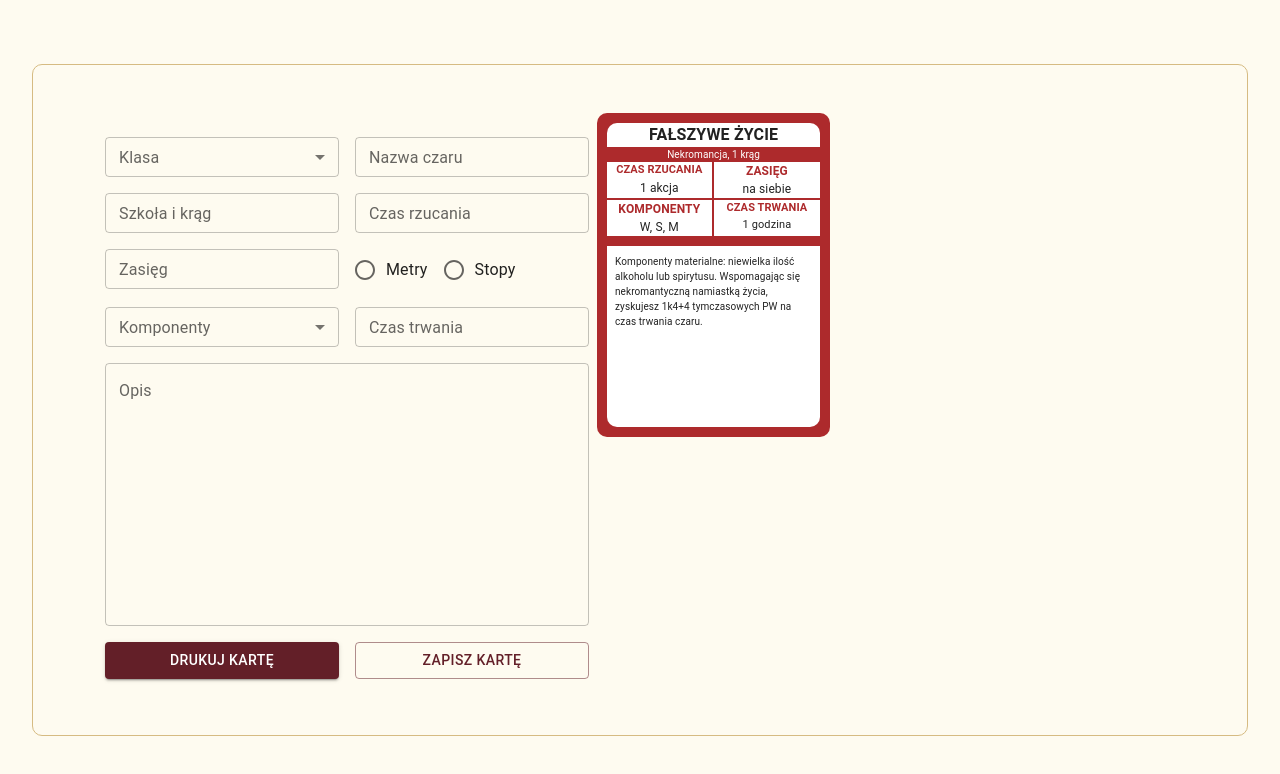
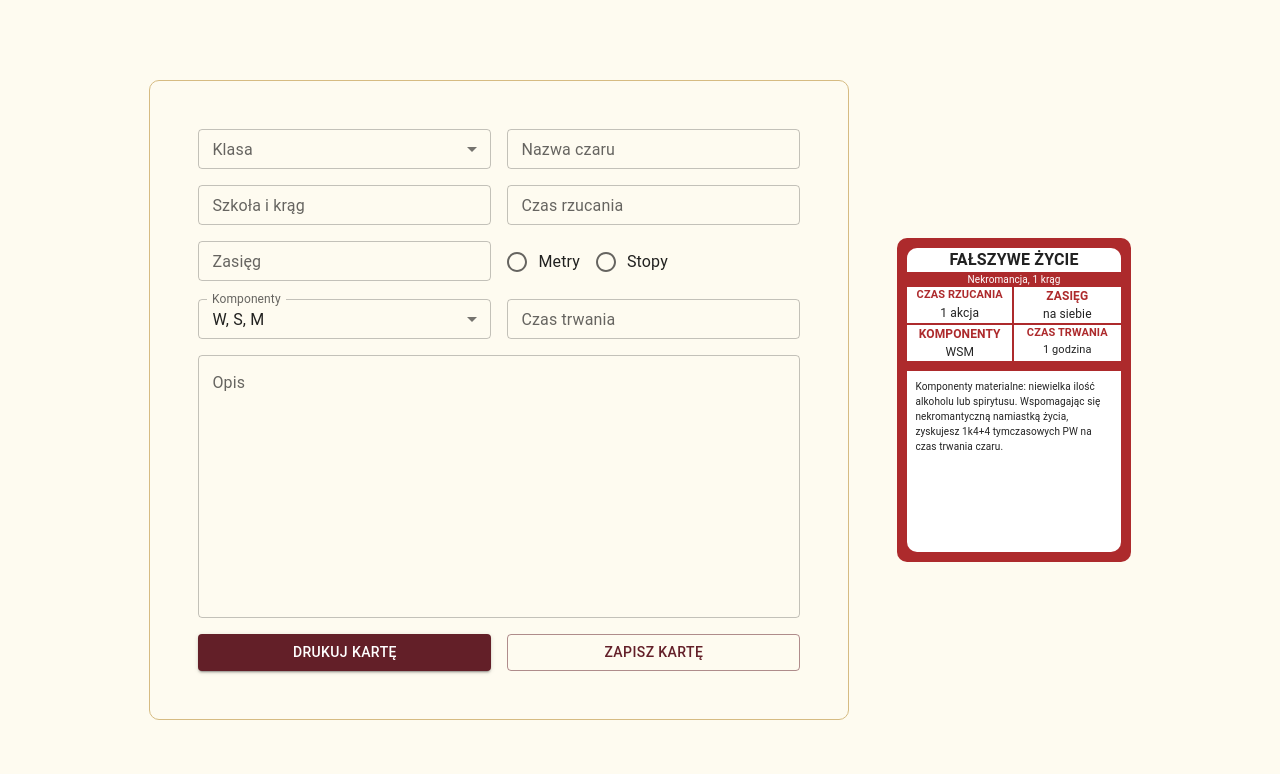
Before and after one commit to GKonior/card-generator, a React (Create React App) app: page / in a window 1280 px wide. Shown: the top 774 px of the page. Built offline with nearby package versions, Linux system fonts and the light colour scheme.

Commit message:
Use hook instead of form

```diff
--- a/src/App.tsx
+++ b/src/App.tsx
@@ -1,53 +1,27 @@
-import React, { useEffect, useState, useRef, Component } from 'react';
-import { Box, SelectChangeEvent } from '@mui/material';
-import { SubmitHandler, useForm } from 'react-hook-form';
+import React, { useRef, Component } from 'react';
+import { Box } from '@mui/material';
 import { getBackgroundColor } from './helpers';
 import SpellCard from './components/SpellCard';
 import { useReactToPrint } from 'react-to-print';
 import Grid from '@mui/material/Grid';
-import { defaultValues } from './constants/defaultValues';
-import { FormInputsTypes } from './types/FormInputsTypes';
 import FormInputs from './components/Form/FormInputs';
 import Button from './components/Button';
+import useCardData from './hooks/useCardData';
 
 function App() {
-  const [selectedComponents, setSelectedComponents] = useState<string[]>([]);
-  const { register, watch, handleSubmit, setValue } = useForm<FormInputsTypes>({
-    defaultValues,
-  });
-  const [cardClass, setCardClass] = useState('');
-
-  const handleClassChange = (event: SelectChangeEvent) => {
-    setCardClass(event.target.value as string);
-  };
-
+  const { values, handlers } = useCardData();
+  const {
+    cardClass,
+    spellName,
+    spellLevel,
+    spellCastTime,
+    spellRange,
+    spellComponents,
+    spellDuration,
+    rangeUnit,
+    spellDescription,
+  } = values;
   const cardColor = getBackgroundColor(cardClass);
-
-  const spellName = watch('spellName');
-  const spellLevel = watch('spellLevel');
-  const spellCastTime = watch('spellCastTime');
-  const spellRange = watch('spellRange');
-  const spellComponents = watch('spellComponents');
-  const spellDuration = watch('spellDuration');
-  const rangeUnit = watch('rangeUnit');
-  const spellDescription = watch('spellDescription');
-
-  const onSubmit: SubmitHandler<FormInputsTypes> = data => console.log(data);
-
-  const handleComponentsChange = (
-    event: SelectChangeEvent<typeof selectedComponents>,
-  ) => {
-    const {
-      target: { value },
-    } = event;
-    const components = typeof value === 'string' ? value.split(',') : value;
-    setSelectedComponents(components.map(component => component.split('')[0]));
-  };
-
-  useEffect(() => {
-    setValue('spellComponents', selectedComponents);
-    setValue('cardClass', cardClass);
-  }, [selectedComponents, cardClass, setValue]);
 
   const ref = useRef<Component>(null);
 
@@ -72,26 +46,14 @@ function App() {
           width: '95%',
           padding: 6,
           display: 'flex',
+          maxWidth: 700,
         }}
-      >
-        <Box
-          component="form"
-          sx={{
-            '& > :not(style)': { m: 1, width: '500px' },
-            display: 'flex',
-            flexDirection: 'column',
-          }}
-          noValidate
-          autoComplete="off"
-          onSubmit={handleSubmit(onSubmit)}
       >
         <Grid container spacing={2}>
           <FormInputs
-              register={register}
             cardClass={cardClass}
-              handleClassChange={handleClassChange}
-              selectedComponents={selectedComponents}
-              handleComponentsChange={handleComponentsChange}
+            onChange={handlers}
+            selectedComponents={spellComponents}
           />
           <Grid item xs={6}>
             <Button onClick={handlePrint} variant="contained">
@@ -103,16 +65,14 @@ function App() {
           </Grid>
         </Grid>
       </Box>
-        <Box ref={ref}>
+      <Box ref={ref} ml={6}>
         <SpellCard
           cardColor={cardColor}
           spellName={spellName || 'FAŁSZYWE ŻYCIE'}
           spellLevel={spellLevel || 'Nekromancja, 1 krąg'}
           spellCastTime={spellCastTime || '1 akcja'}
           spellRange={spellRange || 'na siebie'}
-            spellComponents={
-              spellComponents.length === 0 ? ['W, S, M'] : spellComponents
-            }
+          spellComponents={spellComponents}
           rangeUnit={rangeUnit}
           spellDuration={spellDuration || '1 godzina'}
           spellDescription={
@@ -122,7 +82,6 @@ function App() {
         />
       </Box>
     </Box>
-    </Box>
   );
 }
 
--- a/src/components/Form/FormInputs.tsx
+++ b/src/components/Form/FormInputs.tsx
@@ -2,34 +2,29 @@ import React from 'react';
 import Grid from '@mui/material/Grid';
 import FormControl from '@mui/material/FormControl';
 import InputLabel from '@mui/material/InputLabel';
-import Select, { SelectChangeEvent } from '@mui/material/Select';
+import Select from '@mui/material/Select';
 import MenuItem from '@mui/material/MenuItem';
 import TextField from '@mui/material/TextField';
 import RadioGroup from '@mui/material/RadioGroup';
 import FormControlLabel from '@mui/material/FormControlLabel';
 import Radio from '@mui/material/Radio';
 import OutlinedInput from '@mui/material/OutlinedInput';
-import { componentsTypes } from '../../constants';
+import { componentsOptions, cardClassesOptions } from '../../constants';
 import Checkbox from '@mui/material/Checkbox';
 import ListItemText from '@mui/material/ListItemText';
-import { UseFormRegister } from 'react-hook-form';
-import { FormInputsTypes } from '../../types/FormInputsTypes';
 
 type FormInputsProps = {
-  register: UseFormRegister<FormInputsTypes>;
   cardClass: string;
-  handleClassChange: (event: SelectChangeEvent) => void;
   selectedComponents: string[];
-  handleComponentsChange: (event: SelectChangeEvent<string[]>) => void;
+  onChange: any;
 };
 
 const FormInputs = ({
-  register,
   cardClass,
-  handleClassChange,
   selectedComponents,
-  handleComponentsChange,
+  onChange,
 }: FormInputsProps) => {
+  const { handleChange, handleComponentsChange } = onChange;
   return (
     <>
       <Grid item xs={6}>
@@ -38,50 +33,50 @@ const FormInputs = ({
           <Select
             label="Klasa"
             value={cardClass}
-            onChange={handleClassChange}
+            onChange={e => handleChange(e, 'cardClass')}
             size="small"
           >
-            <MenuItem value="bard">Bard</MenuItem>
-            <MenuItem value="paladin">Paladyn</MenuItem>
-            <MenuItem value="wizard">Mag</MenuItem>
+            {cardClassesOptions.map(card => (
+              <MenuItem value={card.value}>{card.label}</MenuItem>
+            ))}
           </Select>
         </FormControl>
       </Grid>
       <Grid item xs={6}>
         <TextField
           label="Nazwa czaru"
+          onChange={e => handleChange(e, 'spellName')}
           size="small"
           fullWidth
-          {...register('spellName')}
         />
       </Grid>
       <Grid item xs={6}>
         <TextField
           label="Szkoła i krąg"
+          onChange={e => handleChange(e, 'spellLevel')}
           size="small"
           fullWidth
-          {...register('spellLevel')}
         />
       </Grid>
       <Grid item xs={6}>
         <TextField
           label="Czas rzucania"
+          onChange={e => handleChange(e, 'spellCastTime')}
           size="small"
           fullWidth
-          {...register('spellCastTime')}
         />
       </Grid>
       <Grid item xs={6}>
         <TextField
           label="Zasięg"
+          onChange={e => handleChange(e, 'spellRange')}
           size="small"
           fullWidth
-          {...register('spellRange')}
         />
       </Grid>
       <Grid item xs={6}>
         <FormControl component="fieldset">
-          <RadioGroup row {...register('rangeUnit')}>
+          <RadioGroup row>
             <FormControlLabel value="m" control={<Radio />} label="Metry" />
             <FormControlLabel value="f" control={<Radio />} label="Stopy" />
           </RadioGroup>
@@ -93,12 +88,12 @@ const FormInputs = ({
           <Select
             multiple
             value={selectedComponents}
-            onChange={handleComponentsChange}
             input={<OutlinedInput label="Komponenty" />}
             size="small"
             renderValue={selected => selected.join(', ')}
+            onChange={handleComponentsChange}
           >
-            {componentsTypes.map(component => (
+            {componentsOptions.map(component => (
               <MenuItem key={component} value={component}>
                 <Checkbox
                   checked={selectedComponents.indexOf(component) > -1}
@@ -112,18 +107,18 @@ const FormInputs = ({
       <Grid item xs={6}>
         <TextField
           label="Czas trwania"
+          onChange={e => handleChange(e, 'spellDuration')}
           size="small"
           fullWidth
-          {...register('spellDuration')}
         />
       </Grid>
       <Grid item xs={12}>
         <TextField
           label="Opis"
+          onChange={e => handleChange(e, 'spellDescription')}
           multiline
           fullWidth
           minRows={10}
-          {...register('spellDescription')}
         />
       </Grid>
     </>
--- /dev/null
+++ b/src/constants/componentsOptions.ts
@@ -0,0 +1 @@
+export const componentsOptions = ['Werbalne', 'Semantyczne', 'Materialne'];
--- a/src/constants/componentsTypes.ts
+++ /dev/null
@@ -1 +0,0 @@
-export const componentsTypes = ['Werbalne', 'Semantyczne', 'Materialne'];
--- a/src/constants/defaultValues.ts
+++ b/src/constants/defaultValues.ts
@@ -1,11 +1,12 @@
 export const defaultValues = {
   cardClass: '',
-  spellName: '',
-  spellLevel: '',
-  spellCastTime: '',
-  spellRange: '',
+  spellName: 'FAŁSZYWE ŻYCIE',
+  spellLevel: 'Nekromancja, 1 krąg',
+  spellCastTime: '1 akcja',
+  spellRange: 'na siebie',
   rangeUnit: 'm',
-  spellComponents: [],
-  spellDuration: '',
-  spellDescription: '',
+  spellComponents: ['W', 'S', 'M'],
+  spellDuration: '1 godzina',
+  spellDescription:
+    'Komponenty materialne: niewielka ilość alkoholu lub spirytusu. Wspomagając się nekromantyczną namiastką życia, zyskujesz 1k4+4 tymczasowych PW na czas trwania czaru.',
 };
--- a/src/constants/index.ts
+++ b/src/constants/index.ts
@@ -1,2 +1,4 @@
 export { cardColors } from './cardColors';
-export { componentsTypes } from './componentsTypes';
+export { componentsOptions } from './componentsOptions';
+export { defaultValues } from './defaultValues';
+export { cardClassesOptions } from './cardClassesOptions';
--- /dev/null
+++ b/src/hooks/useCardData.ts
@@ -0,0 +1,83 @@
+import { useState } from 'react';
+import { defaultValues } from '../constants';
+import { SelectChangeEvent } from '@mui/material/Select';
+
+const useCardData = () => {
+  const [cardClass, setCardClass] = useState(defaultValues.cardClass);
+  const [spellName, setSpellName] = useState(defaultValues.spellName);
+  const [spellLevel, setSpellLevel] = useState(defaultValues.spellLevel);
+  const [spellCastTime, setSpellCastTime] = useState(
+    defaultValues.spellCastTime,
+  );
+  const [spellRange, setSpellRange] = useState(defaultValues.spellRange);
+  const [spellComponents, setSpellComponents] = useState(
+    defaultValues.spellComponents,
+  );
+  const [spellDuration, setSpellDuration] = useState(
+    defaultValues.spellDuration,
+  );
+  const [rangeUnit, setRangeUnit] = useState(defaultValues.rangeUnit);
+  const [spellDescription, setSpellDescription] = useState(
+    defaultValues.spellDescription,
+  );
+
+  const handleChange = (event: SelectChangeEvent, field: string) => {
+    const value = event.target.value;
+    switch (field) {
+      case 'cardClass':
+        setCardClass(value);
+        break;
+      case 'spellName':
+        setSpellName(value);
+        break;
+      case 'spellLevel':
+        setSpellLevel(value);
+        break;
+      case 'spellCastTime':
+        setSpellCastTime(value);
+        break;
+      case 'spellRange':
+        setSpellRange(value);
+        break;
+      case 'spellDuration':
+        setSpellDuration(value);
+        break;
+      case 'rangeUnit':
+        setRangeUnit(value);
+        break;
+      case 'spellDescription':
+        setSpellDescription(value);
+        break;
+    }
+  };
+
+  const handleComponentsChange = (
+    event: SelectChangeEvent<typeof spellComponents>,
+  ) => {
+    const {
+      target: { value },
+    } = event;
+    const components = typeof value === 'string' ? value.split(',') : value;
+    setSpellComponents(components.map(component => component.split('')[0]));
+  };
+
+  return {
+    values: {
+      cardClass,
+      spellName,
+      spellLevel,
+      spellCastTime,
+      spellRange,
+      spellComponents,
+      spellDuration,
+      rangeUnit,
+      spellDescription,
+    },
+    handlers: {
+      handleChange,
+      handleComponentsChange,
+    },
+  };
+};
+
+export default useCardData;
```
Also changed, not shown: src/constants/cardClassesOptions.ts (added, +58 -0 lines), src/constants/cardColors.ts (+13 -2 lines). Lines whose indentation alone changed are shown as unchanged.
